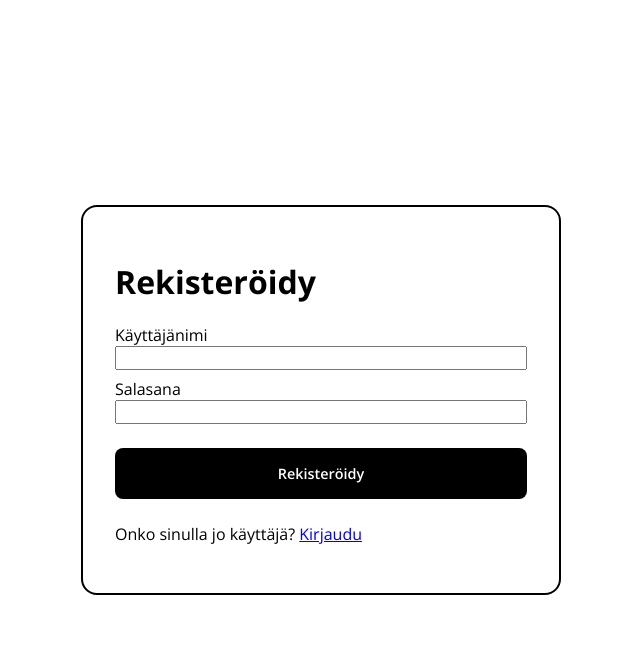
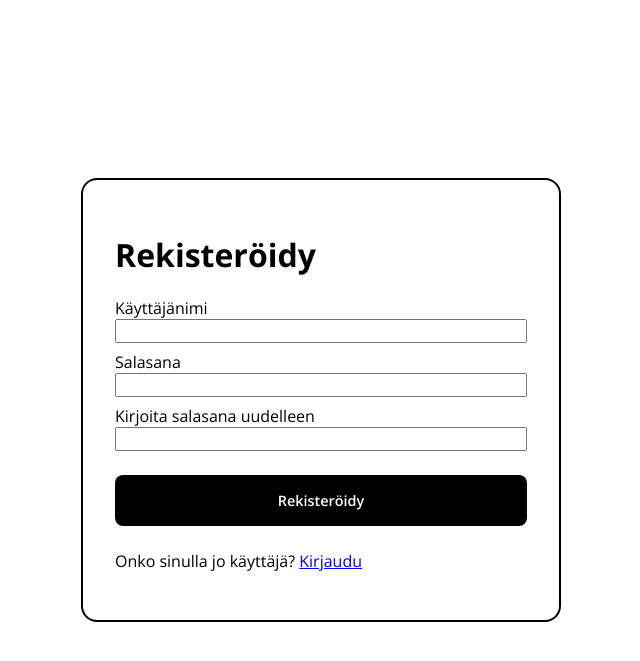
Before and after one commit to Eldemarkki/keskustelusovellus, a Flask app: page /register in a window 1280 px wide. Shown: the top 661 px of the page, without its empty margins (319-959 px from the left). Run offline with Flask 3, Linux system fonts and the light colour scheme; parts of the project's set-up code (start-up, migrations or seed data) failed here and were passed over.

Commit message:
feat: require password confirmation

```diff
--- a/routes.py
+++ b/routes.py
@@ -38,6 +38,7 @@ def register_page():
 def register_post():
     username = request.form.get('username', '')
     password = request.form.get('password', '')
+    password_confirmation = request.form.get('password-confirm', '')
 
     errors = []
     if not re.match("^[a-zA-Z0-9]{1,32}$", username):
@@ -45,6 +46,9 @@ def register_post():
             "Käyttäjänimessä täytyy olla ainoastaan alfanumeerisia merkkejä (a-z, A-Z, 0-9) ja olla 1-32 merkkiä pitkä.")
     if len(password) < 16 or len(password) > 64:
         errors.append("Salasanan täytyy olla 16-64 merkkiä pitkä.")
+    if password != password_confirmation:
+        errors.append("Salasanat eivät täsmää")
+
     username_exists = user_exists(username)
     if username_exists:
         errors.append("Käyttäjänimi on varattu.")
--- a/templates/register.html
+++ b/templates/register.html
@@ -12,6 +12,10 @@
         <div class="form-field">
             <label for="password-input">Salasana</label>
             <input id="password-input" name="password" type="password" minlength="16" maxlength="64" required />
+        </div>
+        <div class="form-field">
+            <label for="password-confirm-input">Kirjoita salasana uudelleen</label>
+            <input id="password-confirm-input" name="password-confirm" type="password" minlength="16" maxlength="64" required />
         </div>
         {% if errors and errors|length > 0 %}
         <div class="errors-container">
```
